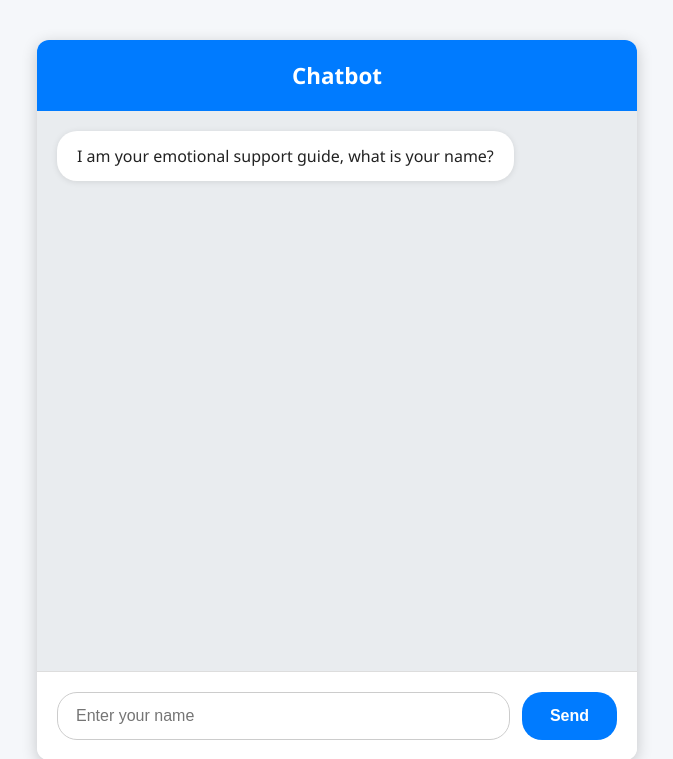
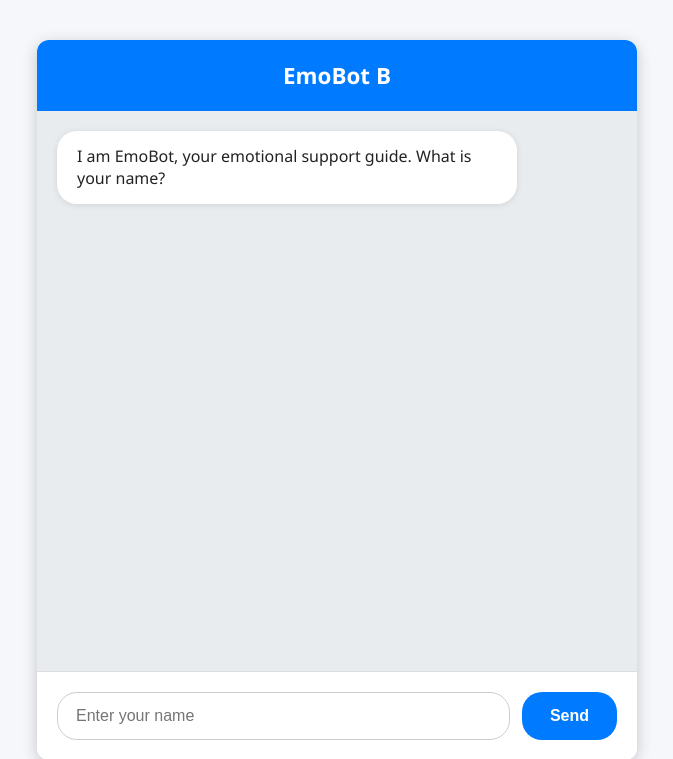
Before and after one commit to Ax51hay/emobot2, a Flask app: page / in a window 1280 px wide. Shown: the top 759 px of the page, without its empty margins (303-976 px from the left). Run offline with Flask 3, Linux system fonts and the light colour scheme.

Commit message:
Added changes

```diff
--- a/app.py
+++ b/app.py
@@ -14,7 +14,7 @@ def chat():
         session["history"] = []
         session["step"] = 1
         session["name"] = ""
-        bot_msg = "I am your emotional support guide, what is your name?"
+        bot_msg = "I am EmoBot, your emotional support guide. What is your name?"
         session["history"].append(("bot", bot_msg))
 
 
@@ -45,7 +45,7 @@ def chat():
             session["history"].append(("user", message_input))
             bot_msg = "Got it"
             session["history"].append(("bot", bot_msg))
-            bot_msg = "Your daily check in has concluded."
+            bot_msg = "Your daily check in has concluded. Please come back tomorrow."
             session["history"].append(("bot", bot_msg))
             session["step"] = 5
 
--- a/templates/index.html
+++ b/templates/index.html
@@ -3,7 +3,7 @@
 <head>
   <meta charset="UTF-8" />
   <meta name="viewport" content="width=device-width, initial-scale=1" />
-  <title>Chatbot</title>
+  <title>EmoBot B</title>
   <style>
     html, body {
       height: 100%;
@@ -113,7 +113,7 @@
 </head>
 <body>
   <div class="chat-container">
-    <div class="chat-header">Chatbot</div>
+    <div class="chat-header">EmoBot B</div>
 
     <div class="chat-messages" id="chat-messages">
       {% for sender, text in history %}
```
